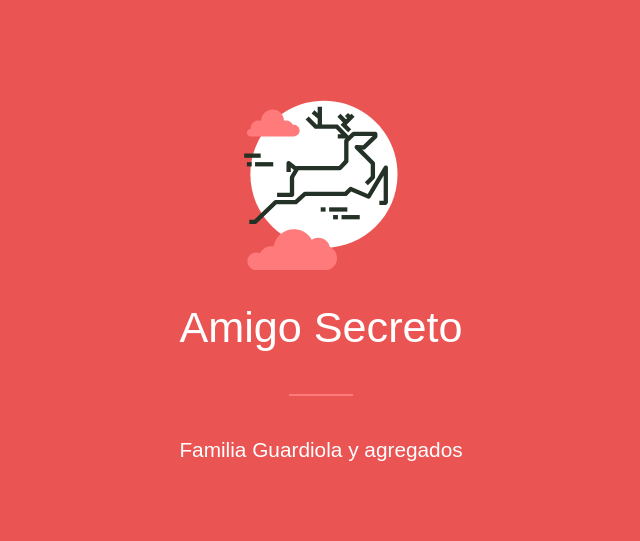
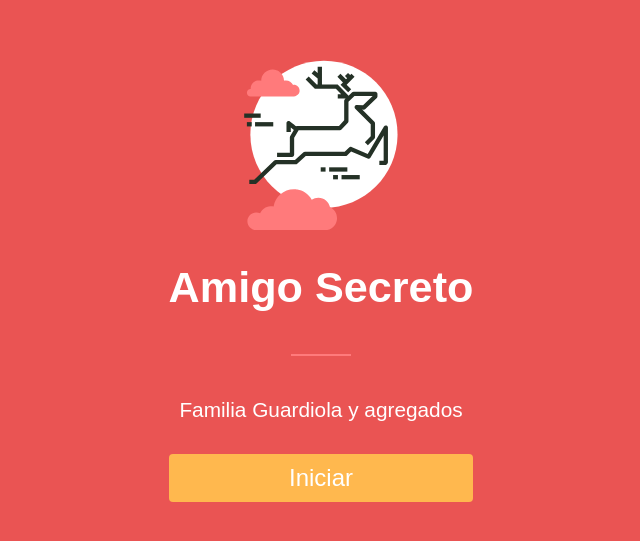
Before and after one commit to AGuardiola20/secret-santa, a React (Vite) app: page / in a window 1280 px wide. Shown: the part 119-660 px from the top of the page, without its empty margins (319-959 px from the left). Built offline with nearby package versions, Linux system fonts and the light colour scheme; a web font is replaced by a local one.

Commit message:
styles: Btn and SplashScreen

```diff
--- a/src/components/Btn.tsx
+++ b/src/components/Btn.tsx
@@ -1,7 +1,8 @@
 import styled from "styled-components";
 
-const Button = styled.button`
-  background-color: ${({ theme }) => theme.colors.primary};
+const Button = styled.button<{ isPrimary?: boolean }>`
+  background-color: ${({ theme, isPrimary }) =>
+    isPrimary ? theme.colors.primary : theme.colors.secondary};
   cursor: pointer;
   padding: 10px 20px;
   width: 100%;
@@ -9,8 +10,10 @@ const Button = styled.button`
   color: ${({ theme }) => theme.colors.textSecondary};
   border-radius: 4px;
   transition: 0.2s ease-in-out;
+  font-size: 1.5rem;
   &:hover {
-    background-color: ${({ theme }) => theme.colors.primaryHover};
+    background-color: ${({ theme, isPrimary }) =>
+      isPrimary ? theme.colors.primaryHover : theme.colors.secondaryHover};
   }
 `;
 
@@ -18,11 +21,18 @@ type BtnProps = {
   text: string;
   onClick?: () => void;
   type?: "submit" | "reset" | "button";
+  isPrimary?: boolean;
+  style?: React.CSSProperties;
 };
 
-const Btn = ({ text, onClick, type }: BtnProps) => {
+const Btn = ({ text, onClick, type, isPrimary = true, style }: BtnProps) => {
   return (
-    <Button onClick={onClick} type={type ? type : "button"}>
+    <Button
+      style={style}
+      onClick={onClick}
+      type={type || "button"}
+      isPrimary={isPrimary}
+    >
       {text}
     </Button>
   );
--- a/src/screens/SplashScreen.tsx
+++ b/src/screens/SplashScreen.tsx
@@ -1,27 +1,36 @@
 import styled from "styled-components";
 import Rudolf from "../assets/imgs/Rudolph.svg";
+import Btn from "../components/Btn";
 
 const Container = styled.div`
   display: flex;
   justify-content: center;
   align-items: center;
-  flex-direction: column;
   background-color: ${({ theme }) => theme.colors.primary};
   height: 100vh;
+`;
+
+const Main = styled.div`
+  display: flex;
+  flex-direction: column;
+  justify-content: center;
+  align-items: center;
   gap: 2rem;
 `;
 const Text = styled.p`
   color: ${({ theme }) => theme.colors.textSecondary};
   text-align: center;
   font-size: 1.3rem;
+  font-weight: 300;
 `;
 
 const Title = styled(Text)`
   font-size: 2.7rem;
+  font-weight: 600;
 `;
 
 const Line = styled.div`
-  width: 5%;
+  width: 20%;
   border-bottom: 2px solid ${({ theme }) => theme.colors.accent};
   margin: 10px 0;
 `;
@@ -29,10 +38,13 @@ const Line = styled.div`
 const SplashScreen = () => {
   return (
     <Container>
-      <img src={Rudolf} alt="Rudolf img" />
-      <Title>Amigo Secreto</Title>
-      <Line />
-      <Text>Familia Guardiola y agregados</Text>
+      <Main>
+        <img src={Rudolf} alt="Rudolf img" />
+        <Title>Amigo Secreto</Title>
+        <Line />
+        <Text>Familia Guardiola y agregados</Text>
+        <Btn text="Iniciar" isPrimary={false} />
+      </Main>
     </Container>
   );
 };
--- a/src/theme.ts
+++ b/src/theme.ts
@@ -1,7 +1,7 @@
 export const lightTheme = {
   colors: {
     primary: "#EA5453",
-    secondary: "#4EBAFF",
+    secondary: "#FFB84E",
     disabled: "#ADB3BC",
     accent: "#ff7a7b",
     background: "#FBFBFB",
@@ -9,6 +9,7 @@ export const lightTheme = {
     textSecondary: "#FFFFFF",
     textTertiary: "#ADAAB5",
     primaryHover: "#d13737",
+    secondaryHover: "#f3ab47",
   },
 };
 
@@ -16,7 +17,7 @@ export const lightTheme = {
 export const darkTheme = {
   colors: {
     primary: "#EA5453",
-    secondary: "#4EBAFF",
+    secondary: "#FFB84E",
     disabled: "#ADB3BC",
     accent: "#ff7a7b",
     background: "#FBFBFB",
@@ -24,5 +25,6 @@ export const darkTheme = {
     textSecondary: "#FFFFFF",
     textTertiary: "#ADAAB5",
     primaryHover: "#d13737",
+    secondaryHover: "#f3ab47",
   },
 };
```
